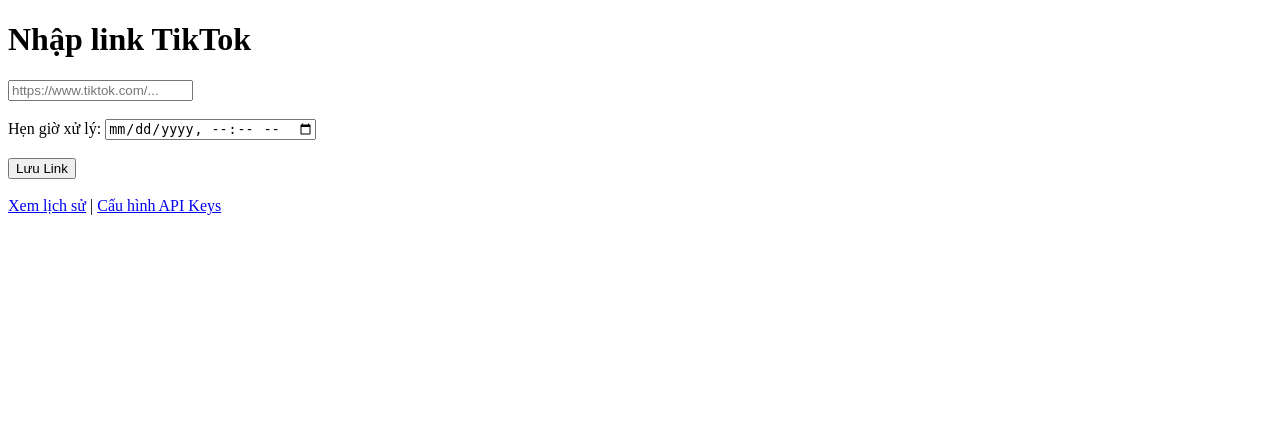
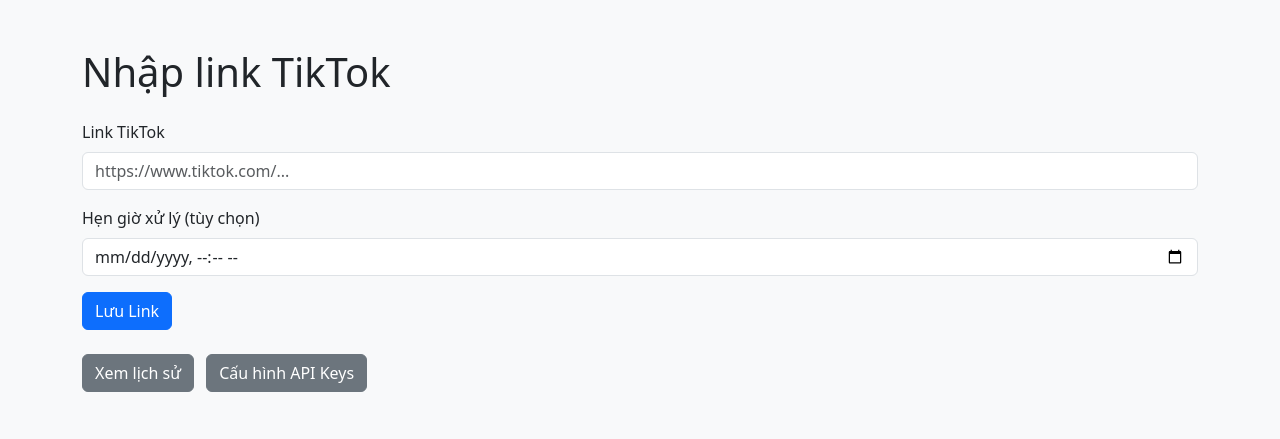
Before and after one commit to nhut0902-pr/Tool-tiktok-post, a Flask app: page / in a window 1280 px wide. Shown: the top 439 px of the page. Run offline with Flask 3, Linux system fonts and the light colour scheme.

Commit message:
Update index.html

```diff
--- a/templates/index.html
+++ b/templates/index.html
@@ -1,18 +1,40 @@
 <!DOCTYPE html>
-<html>
+<html lang="en">
 <head>
-    <title>Mini TikTok → FB Tool</title>
+<meta charset="UTF-8">
+<meta name="viewport" content="width=device-width, initial-scale=1">
+<title>Mini TikTok → FB Tool</title>
+<link href="https://cdn.jsdelivr.net/npm/bootstrap@5.3.2/dist/css/bootstrap.min.css" rel="stylesheet">
 </head>
-<body>
-<h1>Nhập link TikTok</h1>
-<form method="POST">
-<input type="url" name="url" required placeholder="https://www.tiktok.com/..."><br><br>
-<label>Hẹn giờ xử lý:</label>
-<input type="datetime-local" name="schedule_time"><br><br>
-<button type="submit">Lưu Link</button>
-</form>
-<br>
-<a href="{{ url_for('history') }}">Xem lịch sử</a> |
-<a href="{{ url_for('apikeys') }}">Cấu hình API Keys</a>
+<body class="bg-light">
+<div class="container py-5">
+    <h1 class="mb-4">Nhập link TikTok</h1>
+
+    {% with messages = get_flashed_messages() %}
+      {% if messages %}
+        {% for msg in messages %}
+          <div class="alert alert-info">{{ msg }}</div>
+        {% endfor %}
+      {% endif %}
+    {% endwith %}
+
+    <form method="POST" class="mb-4">
+        <div class="mb-3">
+            <label class="form-label">Link TikTok</label>
+            <input type="url" class="form-control" name="url" placeholder="https://www.tiktok.com/..." required>
+        </div>
+        <div class="mb-3">
+            <label class="form-label">Hẹn giờ xử lý (tùy chọn)</label>
+            <input type="datetime-local" class="form-control" name="schedule_time">
+        </div>
+        <button type="submit" class="btn btn-primary">Lưu Link</button>
+    </form>
+
+    <div>
+        <a href="{{ url_for('history') }}" class="btn btn-secondary me-2">Xem lịch sử</a>
+        <a href="{{ url_for('apikeys') }}" class="btn btn-secondary">Cấu hình API Keys</a>
+    </div>
+</div>
+<script src="https://cdn.jsdelivr.net/npm/bootstrap@5.3.2/dist/js/bootstrap.bundle.min.js"></script>
 </body>
 </html>
```
